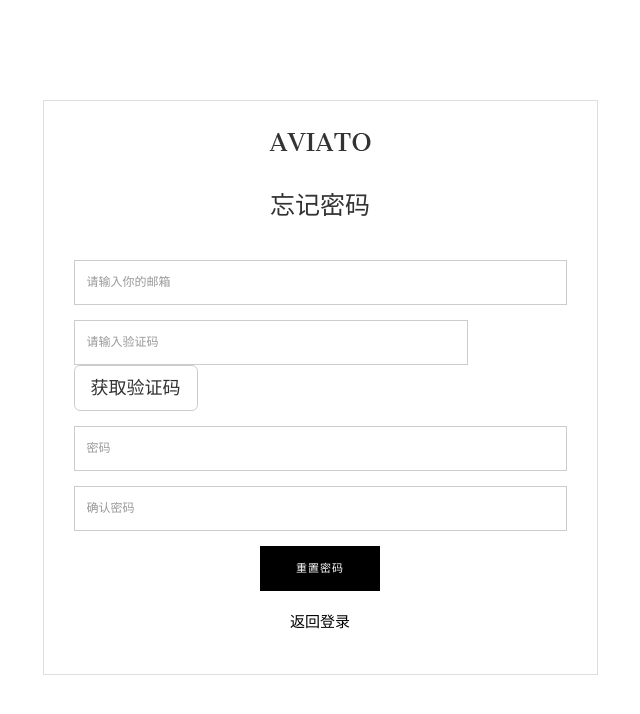
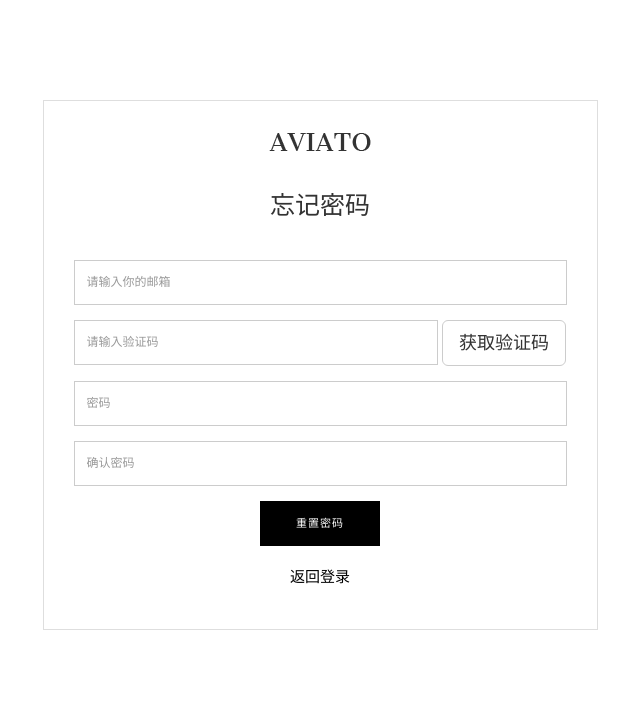
Before and after one commit to Wei-Qi/-Second-hand-commodity-trading-platform, a Flask app: page /user/forget_password in a window 1280 px wide. Shown: the top 714 px of the page, without its empty margins (320-960 px from the left). Run offline with Flask 2, Linux system fonts and the light colour scheme; some libraries are stand-ins or nearby versions.

Commit message:
更新了登录注册页面

```diff
--- a/templates/forget-password.html
+++ b/templates/forget-password.html
@@ -42,22 +42,22 @@
       <div class="col-md-6 col-md-offset-3">
         <div class="block text-center">
           <a class="logo" href="index.html">
-            <img src="images/logo.png" alt="">
+            <img src="../static/images/logo.png" alt="">
           </a>
           <h2 class="text-center">忘记密码</h2>
           <form class="text-left clearfix">
             <div class="form-group">
-              <input type="email" class="form-control" id="exampleInputEmail1" placeholder="请输入你的邮箱">
+              <input type="email" class="form-control" id="Email" placeholder="请输入你的邮箱">
             </div>
             <div class="form-group">
-              <input type="text" class="form-control" style="width: 80%;display: inline;"  placeholder="请输入验证码">
+              <input type="text" class="form-control" id="authcode" style="width: 74%;display: inline;"  placeholder="请输入验证码">
               <button type="button" class="btn btn-lg btn-default">获取验证码</button>
             </div>
             <div class="form-group">
-              <input type="password" class="form-control"  placeholder="密码">
+              <input type="password" class="form-control" id="psw" placeholder="密码">
             </div>
             <div class="form-group">
-              <input type="password" class="form-control"  placeholder="确认密码">
+              <input type="password" class="form-control" id="againpsw" placeholder="确认密码">
             </div>
 
             <div class="text-center">
--- a/templates/login.html
+++ b/templates/login.html
@@ -41,7 +41,7 @@
       <div class="col-md-6 col-md-offset-3">
         <div class="block text-center">
           <a class="logo" href="index.html">
-            <!-- <img src="images/logo.png" alt=""> -->
+            <img src="../static/images/logo.png" alt="">
           </a>
           <h2 class="text-center">欢迎回来</h2>
           <form class="text-left clearfix" action="index.html" >
--- a/templates/signin.html
+++ b/templates/signin.html
@@ -43,7 +43,7 @@
       <div class="col-md-6 col-md-offset-3">
         <div class="block text-center">
           <a class="logo" href="index.html">
-            <!-- <img src="images/logo.png" alt=""> -->
+            <img src="../static/images/logo.png" alt="">
           </a>
           <h2 class="text-center">创建账号</h2>
           <form class="text-left clearfix" action="index.html">
@@ -60,8 +60,8 @@
               <input type="password" class="form-control"  placeholder="确认密码">
             </div>
             <div class="form-group">
-              <input type="text" class="form-control" style="width: 80%;display: inline;"  placeholder="请输入验证码">
-              <button type="button" class="btn btn-lg btn-default">获取验证码</button>
+              <input type="text" class="form-control" style="width: 74%;display: inline;"  placeholder="请输入验证码">
+              <button type="button" class="btn btn-lg btn-default"">获取验证码</button>
             </div>
             <div class="text-center">
               <button type="submit" class="btn btn-main text-center">注册</button>
```
Also changed, not shown: templates/index.html (+9 -1 lines).
